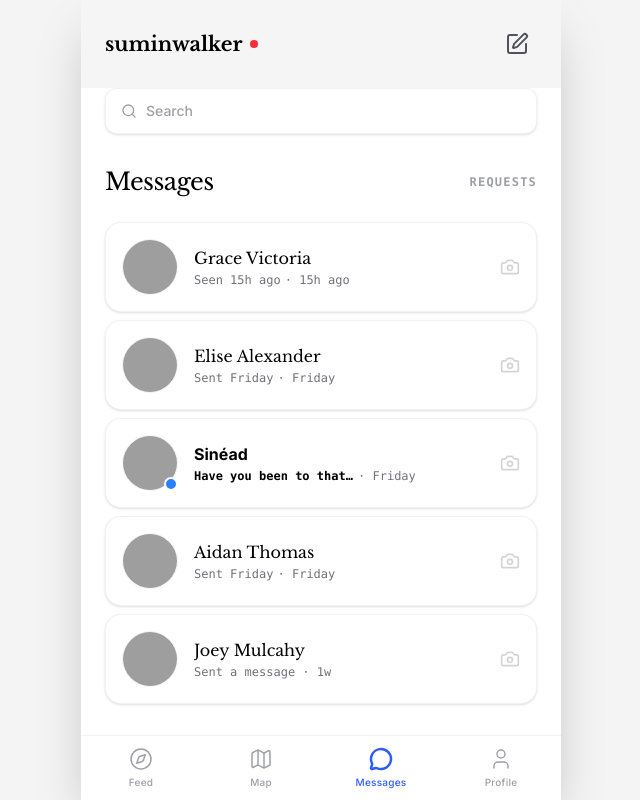
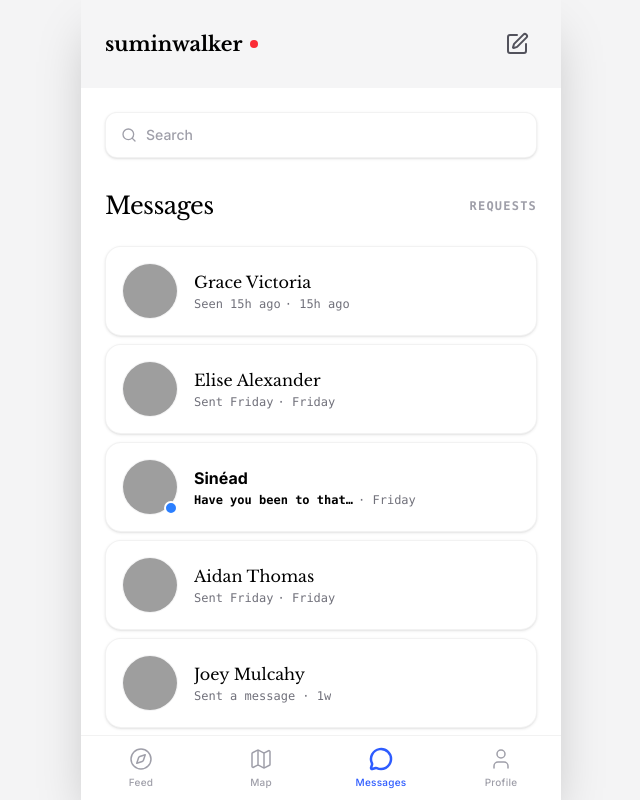
Before and after one commit to suminwalker/the-scene, a Next.js app: page /messages in a window 1280 px wide. Shown: the whole page, without its empty margins (319-959 px from the left). Built offline with nearby package versions, Linux system fonts and the light colour scheme; grey boxes are pictures that could not be loaded.

Commit message:
Refine Messages layout

```diff
--- a/src/app/messages/page.tsx
+++ b/src/app/messages/page.tsx
@@ -2,7 +2,7 @@
 
 import { MobileContainer } from "@/components/layout/MobileContainer";
 import { BottomNav } from "@/components/layout/BottomNav";
-import { Search, PenSquare, Camera, ChevronLeft, X, MessageCircle } from "lucide-react";
+import { Search, PenSquare, ChevronLeft, X, MessageCircle } from "lucide-react";
 import { useState } from "react";
 import { cn } from "@/lib/utils";
 import { MOCK_CONVERSATIONS, MOCK_MUTUALS, User } from "@/lib/mock-messages";
@@ -29,7 +29,7 @@ export default function MessagesPage() {
         <div className="flex justify-center min-h-screen bg-zinc-100 w-full text-foreground">
             <MobileContainer>
                 {/* Header */}
-                <div className="px-6 py-6 flex justify-between items-center sticky top-0 bg-zinc-100/90 backdrop-blur-md z-10">
+                <div className="px-6 py-6 flex justify-between items-center sticky top-0 bg-zinc-100/90 backdrop-blur-md z-10 mb-6">
                     <div className="flex items-center gap-2">
                         <h1 className="text-xl font-bold font-serif">suminwalker</h1>
                         <span className="w-2 h-2 bg-red-500 rounded-full" />
@@ -94,7 +94,6 @@ export default function MessagesPage() {
                                             {convo.lastMessage.content.includes("·") ? "" : <span>· {convo.lastMessage.timestamp}</span>}
                                         </div>
                                     </div>
-                                    <Camera className="w-5 h-5 text-zinc-300 group-hover:text-black transition-colors" />
                                 </button>
                             );
                         })}
```
